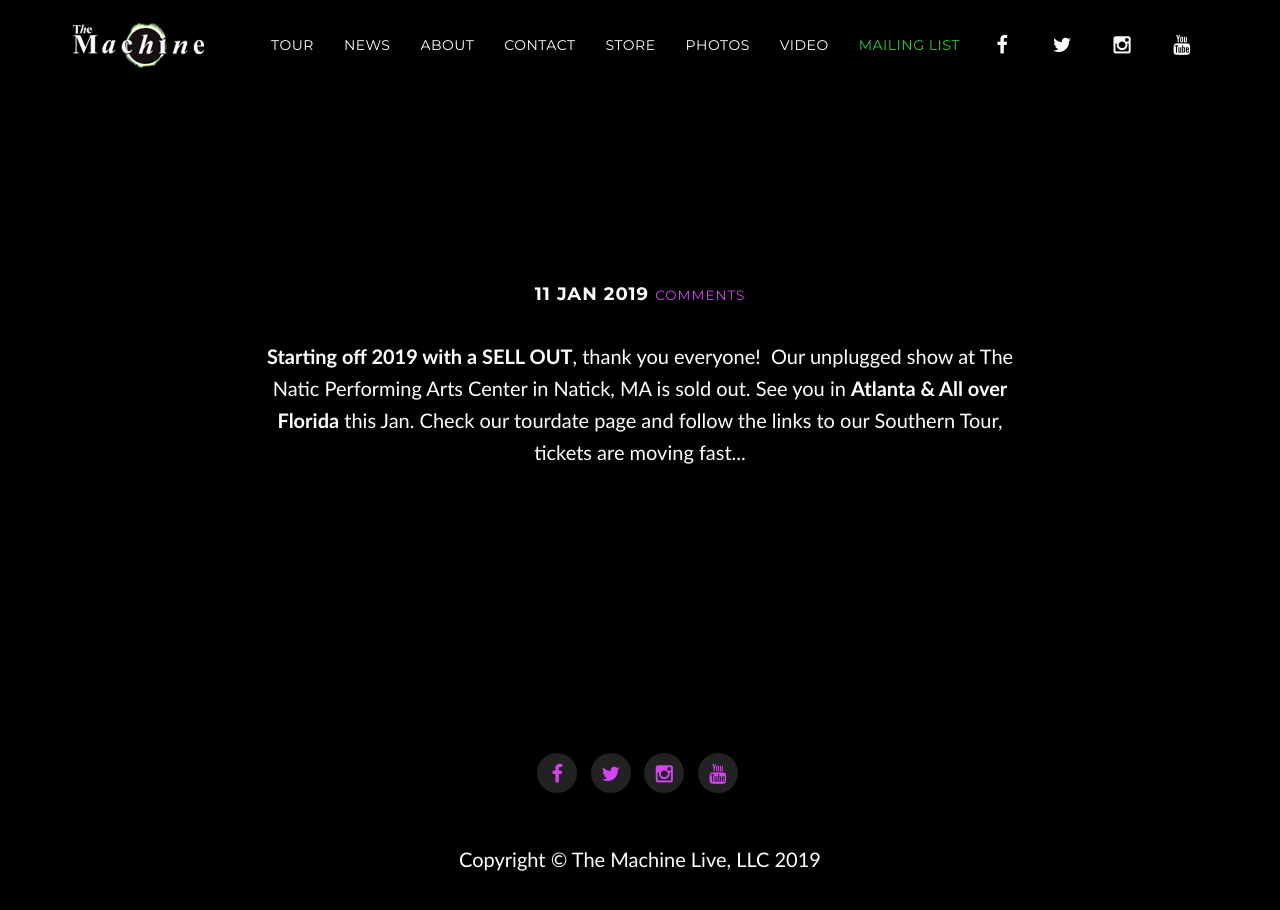
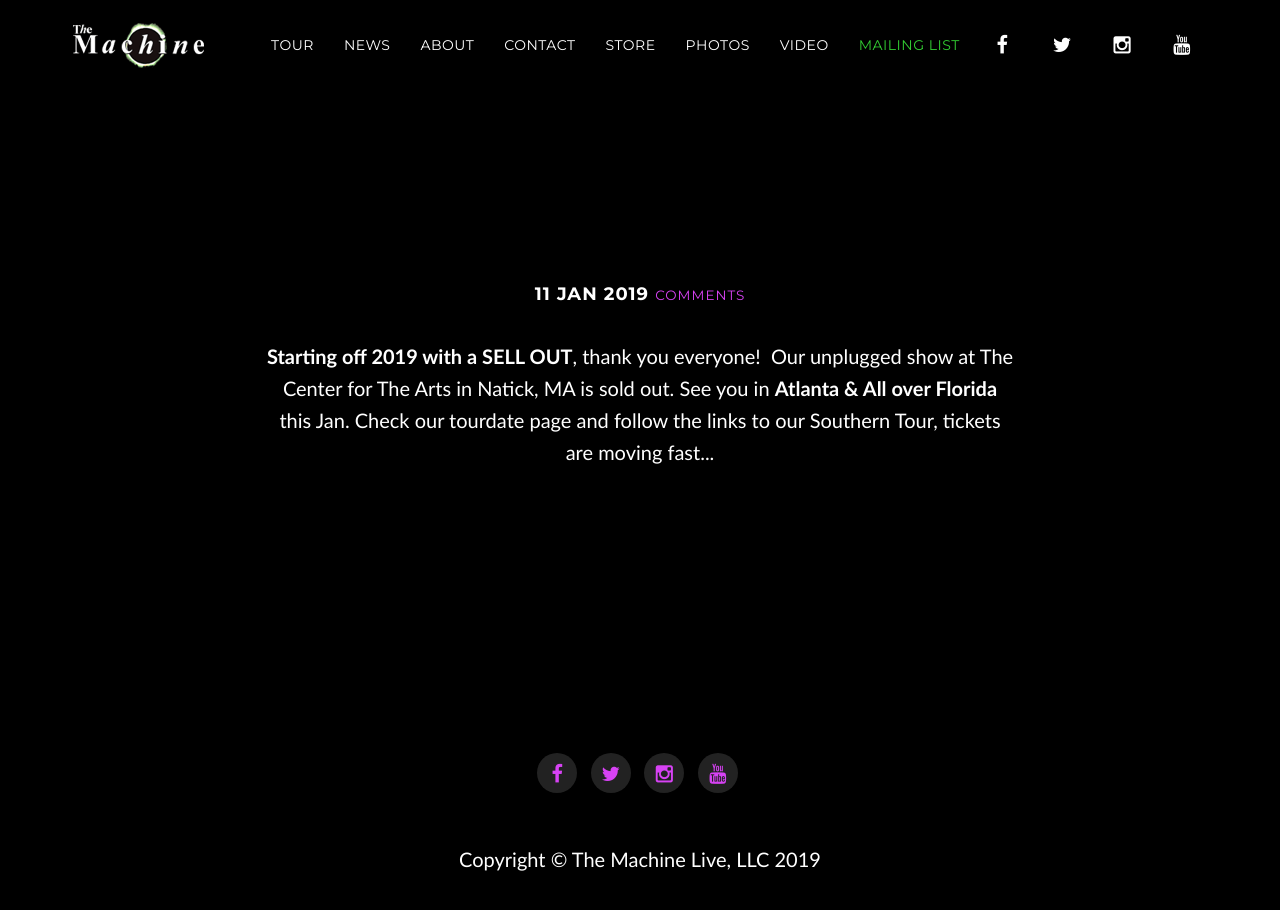
Before and after one commit to machineweb/machineweb.github.io, a Jekyll site: the page built from _posts/2019-01-11-.md, in a window 1280 px wide and 1117 px high. Shown: the top 910 px of the window. Built offline with Jekyll 4.4.1, drawn with Linux system fonts in a browser that asks for light colours; comment, search, counter and statistics services are not loaded.

Commit message:
Updated news item

```diff
--- a/_posts/2019-01-11-.md
+++ b/_posts/2019-01-11-.md
@@ -4,4 +4,4 @@ section-type: post
 title:
 ---
 
-<p><strong>Starting off 2019 with a SELL OUT</strong>, thank you everyone!&nbsp;&nbsp;Our unplugged show at The Natic Performing Arts Center in Natick, MA is sold out. See you in <strong>Atlanta &amp; All over Florida</strong> this Jan. Check our tourdate page and follow the links to our Southern Tour, tickets are moving fast...</p>
+<p><strong>Starting off 2019 with a SELL OUT</strong>, thank you everyone!&nbsp;&nbsp;Our unplugged show at The Center for The Arts&nbsp;in Natick, MA is sold out. See you in <strong>Atlanta &amp; All over Florida</strong> this Jan. Check our tourdate page and follow the links to our Southern Tour, tickets are moving fast...</p>
```
